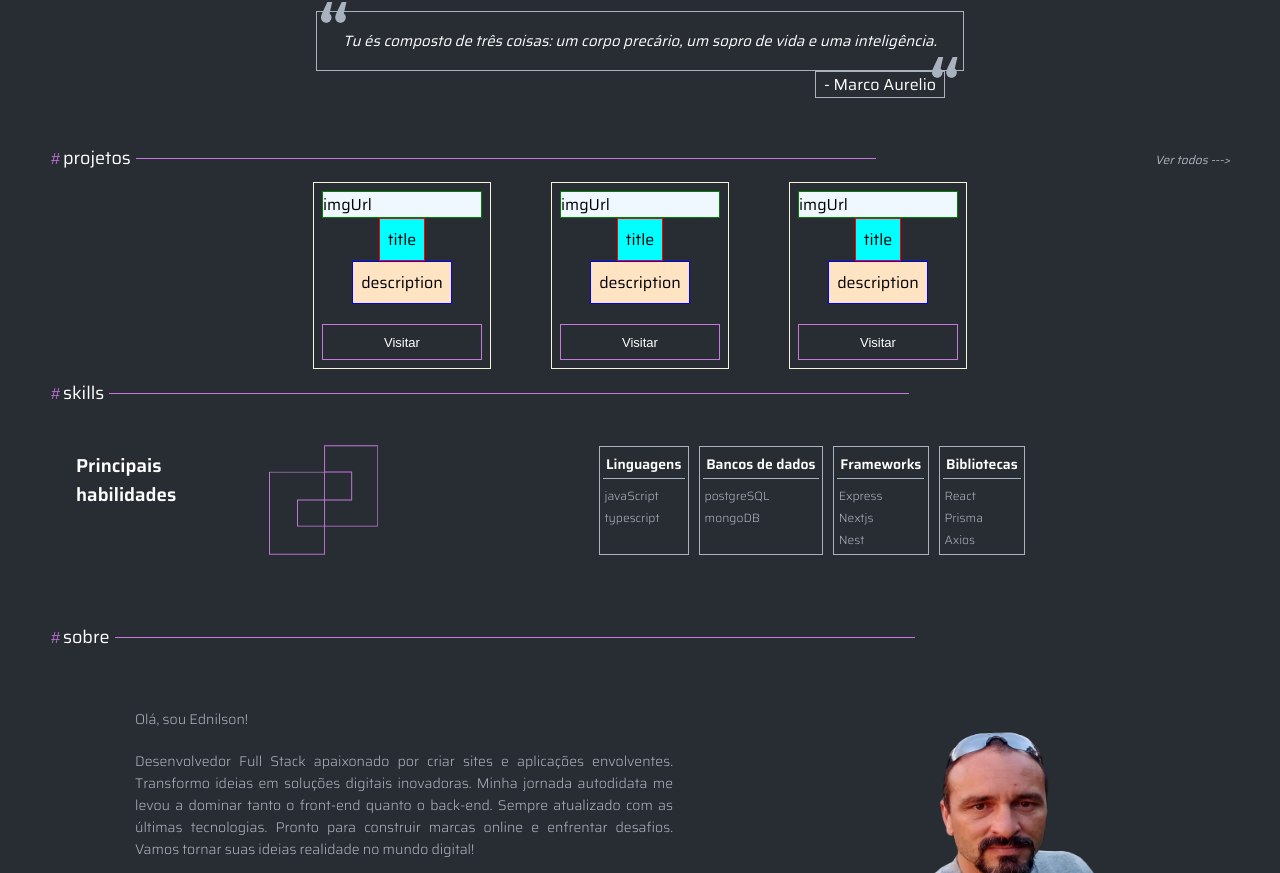
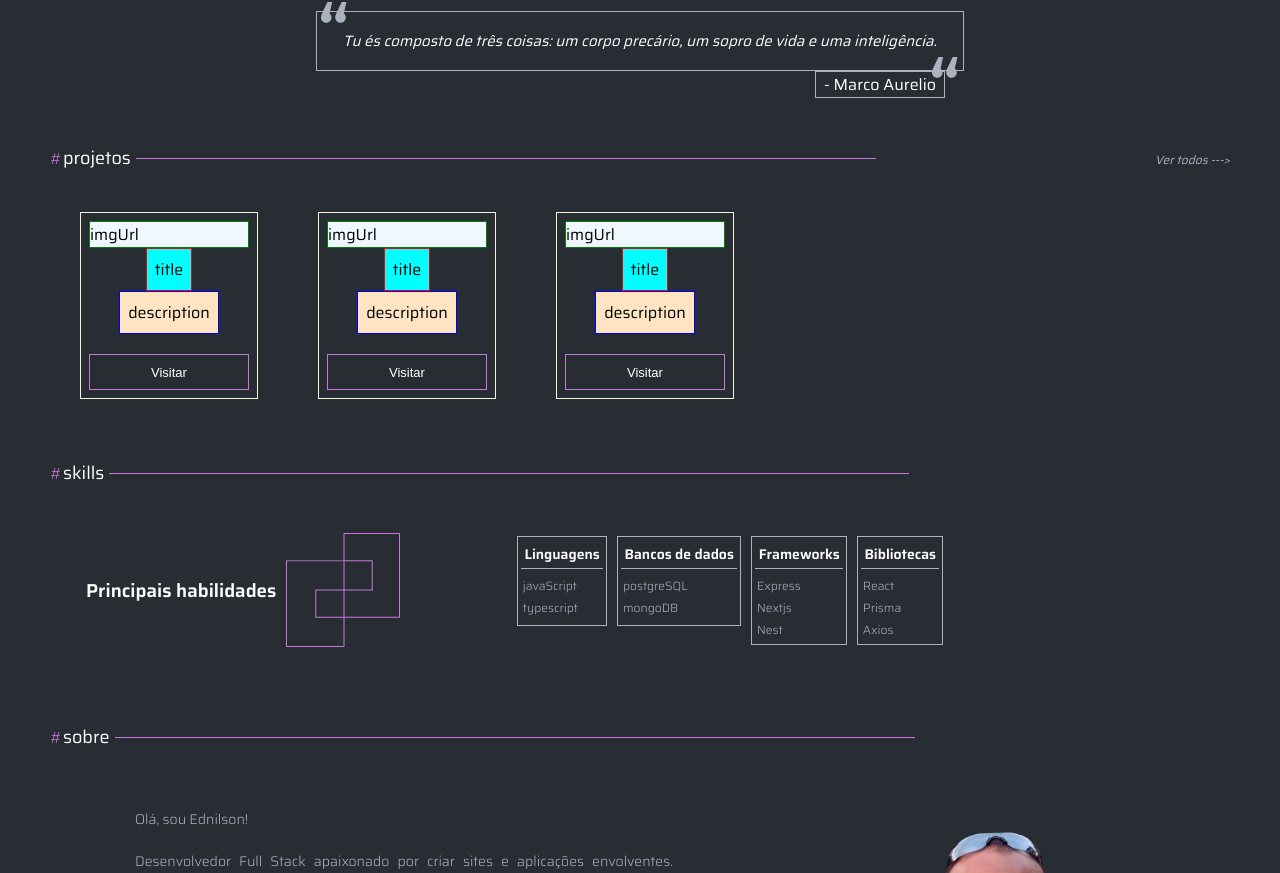
Before and after one commit to edfragoso/portfolio, a Next.js app in the folder new-portfolio/: page / in a window 1280 px wide. Shown: the part 536-1409 px from the top of the page. Built offline with nearby package versions, Linux system fonts and the light colour scheme.

Commit message:
style: formatting and settings

```diff
--- a/new-portfolio/src/components/styles/styleProjectSection.ts
+++ b/new-portfolio/src/components/styles/styleProjectSection.ts
@@ -6,10 +6,14 @@ export const Container = styled.div`
   display: flex;
   align-items: center;
   flex-direction: column;
+
+  @media(max-width: 768px) {
+
+  }
 `;
 
 export const HeaderContent = styled.div`
-width: 100%;
+  width: 100%;
   display: flex;
   align-items: center;
   flex-direction: row;
@@ -47,7 +51,10 @@ export const Target = styled.div`
 `;
 
 export const SectionContent = styled.div`
+  margin-top: 30px;
   display: flex;
   align-items: center;
+  align-self: flex-start;
+  justify-content: center;
   flex-direction: row;
 `;
--- a/new-portfolio/src/components/styles/styleSkillSection.ts
+++ b/new-portfolio/src/components/styles/styleSkillSection.ts
@@ -6,9 +6,10 @@ export const Container = styled.div`
   flex-direction: column;
   flex-wrap: wrap;
   width: 100%;
+  margin-top: 50px;
 
-  /*  border: solid 1px green; */
   @media (max-width: 768px) {
+    margin-top: 30px;
   }
 `;
 
@@ -24,7 +25,7 @@ export const BoxContainer = styled.div`
   display: flex;
   align-items: center;
   flex-direction: row;
-  justify-content: center;
+  justify-content: space-between;
   width: 100%;
 
   @media (max-width: 768px) {
@@ -35,30 +36,27 @@ export const BoxContainer = styled.div`
 
 export const LeftBox = styled.div`
   display: flex;
-  /*  flex: 1 0 140px; */
   align-items: center;
   flex-direction: row-reverse;
   justify-content: center;
   padding: 1rem;
-  width: 100%;
-  /*  border: solid 1px blue; */
+  margin: 10px 10px;
 
   h3 {
+    text-align: center;
     font-weight: 600;
     color: var(--text-color);
-    margin: 0 10px 40px;
+    margin: 10px;
   }
-  @media (min-width: 768px) {
-    width: 40%;
-  }
+
 `;
 
 export const RightBox = styled.div`
   display: flex;
   flex-wrap: wrap;
-  justify-content: center;
-  width: 100%;
-  margin: 0;
+  align-items: flex-start;
+  width: 60%;
+  margin: 10px 10px;
 
   h4 {
     text-align: center;
@@ -72,26 +70,26 @@ export const RightBox = styled.div`
   p {
     padding: 0.1rem;
     font-size: 12px;
-    font-weight: 300;
+    font-weight: 100;
   }
-  /* flex-direction: column; */
-  /*  border: 1px solid red; */
-  /* @media (min-width: 768px) {
-    width: 60%;
-    flex-direction: row;
-    align-items: flex-start;
-    align-self: flex-start;
-  } */
+
+  @media(max-width: 768px) {
+    justify-content: center;
+    width: 100%;
+  }
 `;
 
 export const BoxSkill = styled.div`
   display: flex;
   flex-direction: column;
-  /* flex: 0 0 calc(43.333% - 10px); */
   flex: 0 10px 140px;
   border: solid 0.5px var(--second-color);
   color: var(--second-color);
   text-align: start;
   margin: 5px;
   padding: 0.2rem;
+
+  @media(max-width: 768px) {
+
+  }
 `;
```
